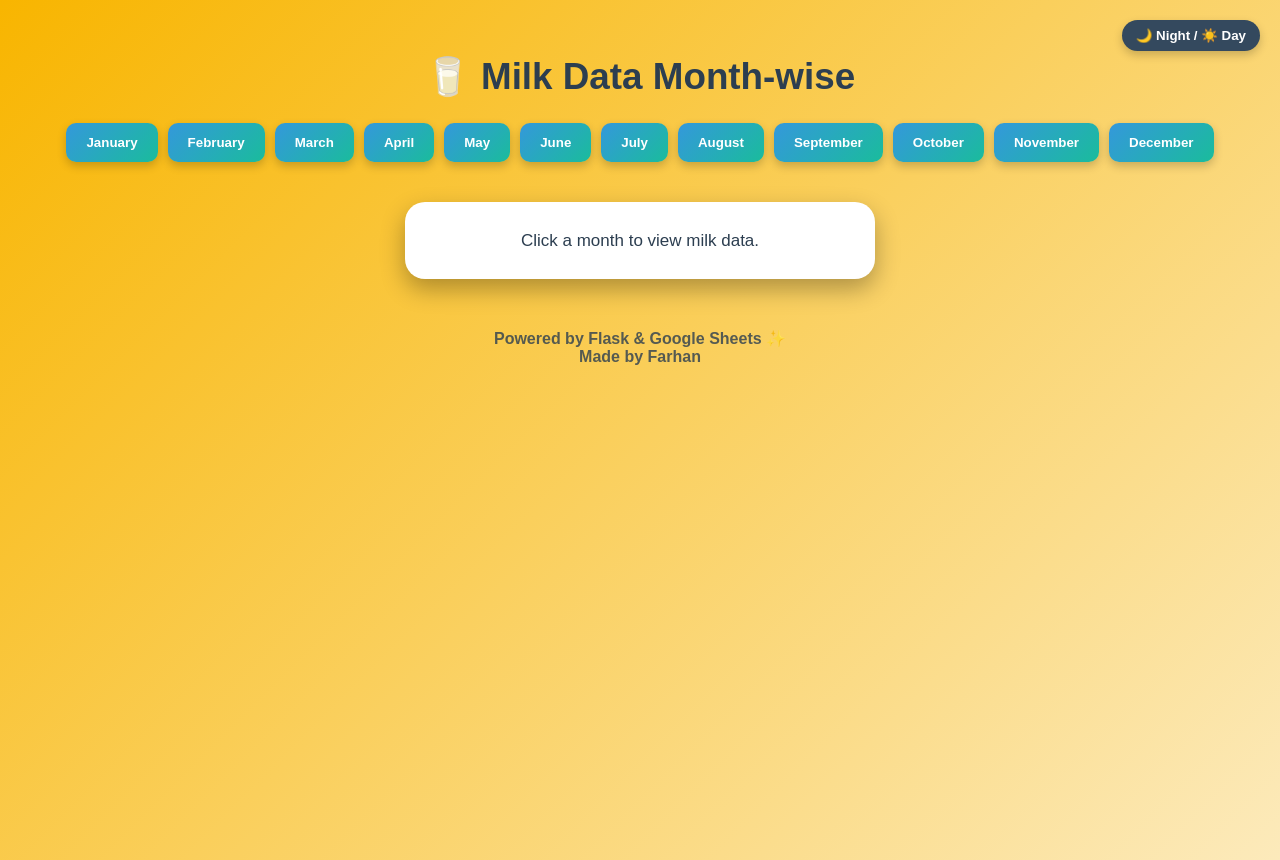
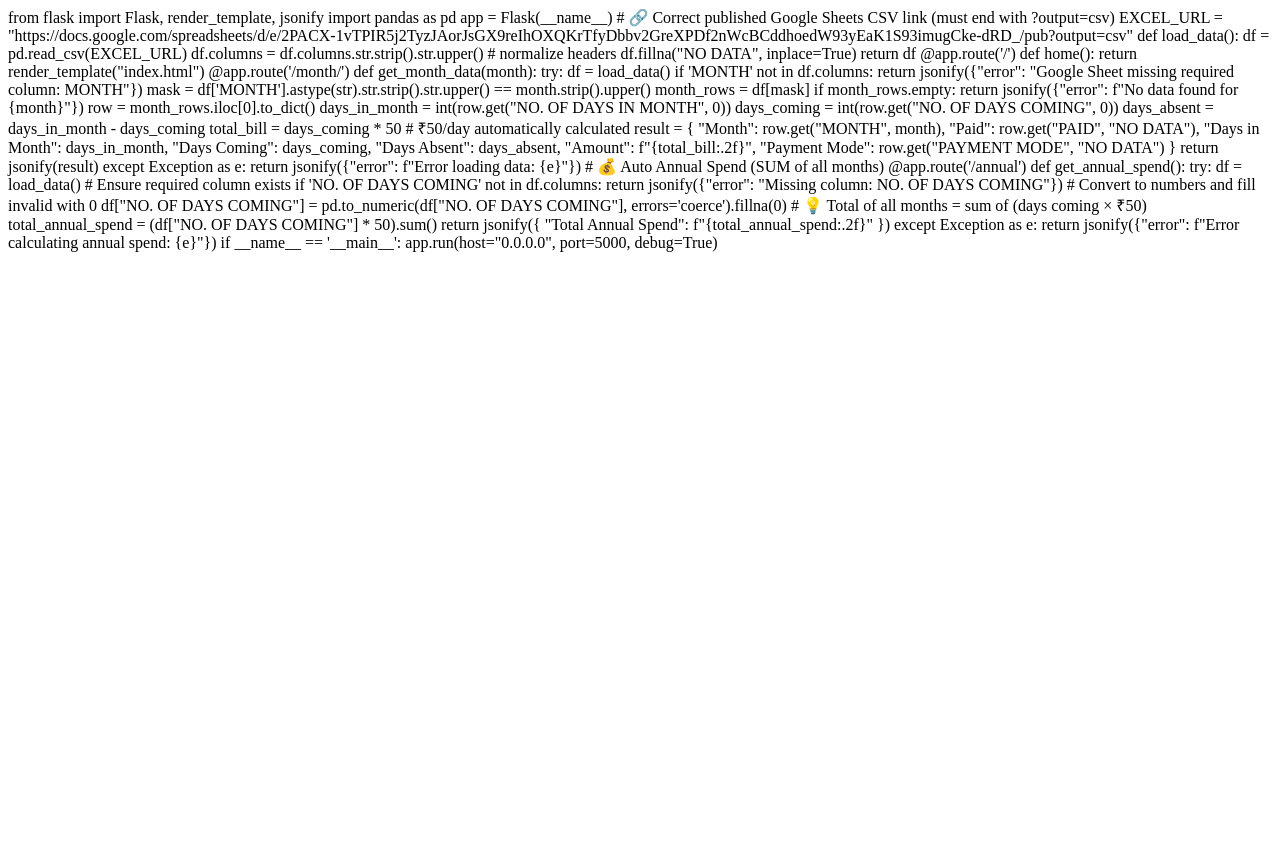
Before and after one commit to rizwiadnan1029-boop/HUBRANGE, a Flask app: page / in a window 1280 px wide. After the commit the page ends 252 px from the top, so only its background shows below. Run offline with Flask 3, Linux system fonts and the light colour scheme.

Commit message:
Update index.html

```diff
--- a/templates/index.html
+++ b/templates/index.html
@@ -1,167 +1,81 @@
-<!DOCTYPE html>
-<html lang="en">
-<head>
-    <meta charset="UTF-8">
-    <title>Milk Data Viewer</title>
-    <style>
-        :root {
-            --bg: linear-gradient(135deg, #f8b500, #fceabb);
-            --text: #2c3e50;
-            --card-bg: white;
-        }
-        body.dark {
-            --bg: linear-gradient(135deg, #0f2027, #203a43, #2c5364);
-            --text: #ecf0f1;
-            --card-bg: #1e272e;
+from flask import Flask, render_template, jsonify
+import pandas as pd
+
+app = Flask(__name__)
+
+# 🔗 Correct published Google Sheets CSV link (must end with ?output=csv)
+EXCEL_URL = "https://docs.google.com/spreadsheets/d/e/2PACX-1vTPIR5j2TyzJAorJsGX9reIhOXQKrTfyDbbv2GreXPDf2nWcBCddhoedW93yEaK1S93imugCke-dRD_/pub?output=csv"
+
+def load_data():
+    df = pd.read_csv(EXCEL_URL)
+    df.columns = df.columns.str.strip().str.upper()  # normalize headers
+    df.fillna("NO DATA", inplace=True)
+    return df
+
+@app.route('/')
+def home():
+    return render_template("index.html")
+
+@app.route('/month/<month>')
+def get_month_data(month):
+    try:
+        df = load_data()
+
+        if 'MONTH' not in df.columns:
+            return jsonify({"error": "Google Sheet missing required column: MONTH"})
+
+        mask = df['MONTH'].astype(str).str.strip().str.upper() == month.strip().upper()
+        month_rows = df[mask]
+
+        if month_rows.empty:
+            return jsonify({"error": f"No data found for {month}"})
+
+        row = month_rows.iloc[0].to_dict()
+
+        days_in_month = int(row.get("NO. OF DAYS IN MONTH", 0))
+        days_coming = int(row.get("NO. OF DAYS COMING", 0))
+        days_absent = days_in_month - days_coming
+        total_bill = days_coming * 50  # ₹50/day automatically calculated
+
+        result = {
+            "Month": row.get("MONTH", month),
+            "Paid": row.get("PAID", "NO DATA"),
+            "Days in Month": days_in_month,
+            "Days Coming": days_coming,
+            "Days Absent": days_absent,
+            "Amount": f"{total_bill:.2f}",
+            "Payment Mode": row.get("PAYMENT MODE", "NO DATA")
         }
 
-        body {
-            font-family: 'Poppins', sans-serif;
-            text-align: center;
-            margin: 0;
-            background: var(--bg);
-            min-height: 100vh;
-            padding: 30px;
-            color: var(--text);
-            transition: background 0.5s, color 0.5s;
-        }
+        return jsonify(result)
 
-        h1 {
-            font-size: 2.3em;
-            margin-bottom: 25px;
-        }
+    except Exception as e:
+        return jsonify({"error": f"Error loading data: {e}"})
 
-        #buttons {
-            display: flex;
-            flex-wrap: wrap;
-            justify-content: center;
-            gap: 10px;
-            margin-bottom: 40px;
-        }
 
-        button {
-            padding: 12px 20px;
-            border-radius: 10px;
-            border: none;
-            cursor: pointer;
-            background: linear-gradient(135deg, #3498db, #1abc9c);
-            color: white;
-            font-weight: bold;
-            box-shadow: 0 4px 10px rgba(0,0,0,0.2);
-            transition: transform 0.2s ease, background 0.3s ease;
-        }
+# 💰 Auto Annual Spend (SUM of all months)
+@app.route('/annual')
+def get_annual_spend():
+    try:
+        df = load_data()
 
-        button:hover {
-            transform: scale(1.08);
-            background: linear-gradient(135deg, #16a085, #2980b9);
-        }
+        # Ensure required column exists
+        if 'NO. OF DAYS COMING' not in df.columns:
+            return jsonify({"error": "Missing column: NO. OF DAYS COMING"})
 
-        #output {
-            background: var(--card-bg);
-            max-width: 420px;
-            margin: 0 auto;
-            border-radius: 20px;
-            padding: 25px;
-            box-shadow: 0 10px 25px rgba(0,0,0,0.3);
-            color: var(--text);
-            font-size: 17px;
-            line-height: 1.6;
-            transition: all 0.4s ease;
-        }
+        # Convert to numbers and fill invalid with 0
+        df["NO. OF DAYS COMING"] = pd.to_numeric(df["NO. OF DAYS COMING"], errors='coerce').fillna(0)
 
-        #output h2 {
-            background: linear-gradient(135deg, #e67e22, #f1c40f);
-            color: white;
-            padding: 10px 0;
-            border-radius: 10px;
-            margin-bottom: 20px;
-        }
+        # 💡 Total of all months = sum of (days coming × ₹50)
+        total_annual_spend = (df["NO. OF DAYS COMING"] * 50).sum()
 
-        footer {
-            margin-top: 50px;
-            font-weight: bold;
-            opacity: 0.8;
-        }
+        return jsonify({
+            "Total Annual Spend": f"{total_annual_spend:.2f}"
+        })
 
-        .toggle-btn {
-            position: absolute;
-            top: 20px;
-            right: 20px;
-            background: #34495e;
-            color: white;
-            border: none;
-            border-radius: 20px;
-            padding: 8px 14px;
-            cursor: pointer;
-            transition: background 0.3s;
-        }
+    except Exception as e:
+        return jsonify({"error": f"Error calculating annual spend: {e}"})
 
-        .toggle-btn:hover {
-            background: #2ecc71;
-        }
-    </style>
-</head>
-<body>
-    <button class="toggle-btn" onclick="toggleTheme()">🌙 Night / ☀️ Day</button>
 
-    <h1>🥛 Milk Data Month-wise</h1>
-
-    <div id="buttons">
-        <script>
-            const months = [
-                "January","February","March","April","May","June",
-                "July","August","September","October","November","December"
-            ];
-            months.forEach(m => {
-                document.write(`<button onclick="getData('${m}')">${m}</button>`);
-            });
-        </script>
-    </div>
-
-    <div id="output">Click a month to view milk data.</div>
-
-    <footer>
-        Powered by Flask & Google Sheets ✨
-        <div class="credit">Made by Farhan</div>
-    </footer>
-
-    <script>
-        // 🌗 Theme Toggle with Memory
-        const theme = localStorage.getItem("theme");
-        if (theme === "dark") document.body.classList.add("dark");
-
-        function toggleTheme() {
-            document.body.classList.toggle("dark");
-            localStorage.setItem("theme", document.body.classList.contains("dark") ? "dark" : "light");
-        }
-
-        // ⚡ Fast Data Fetch
-        async function getData(month) {
-            const out = document.getElementById("output");
-            out.innerHTML = `<h2>${month}</h2><div>Loading...</div>`;
-
-            try {
-                const res = await fetch(`/month/${month}`, { cache: "no-store" });
-                const data = await res.json();
-
-                if (data.error) {
-                    out.innerHTML = `<b style='color:red;'>${data.error}</b>`;
-                    return;
-                }
-
-                out.innerHTML = `
-                    <h2>${data.Month}</h2>
-                    <div><b>Paid:</b> ${data.Paid}</div>
-                    <div><b>No. of Days in Month:</b> ${data["Days in Month"]}</div>
-                    <div><b>No. of Days Coming:</b> ${data["Days Coming"]}</div>
-                    <div><b>No. of Days Absent:</b> ${data["Days Absent"]}</div>
-                    <div><b>Amount (₹50/day):</b> ₹${data.Amount}</div>
-                    <div><b>Payment Mode:</b> ${data["Payment Mode"]}</div>
-                `;
-            } catch (err) {
-                out.innerHTML = `<b style='color:red;'>Error loading data.</b>`;
-            }
-        }
-    </script>
-</body>
-</html>
+if __name__ == '__main__':
+    app.run(host="0.0.0.0", port=5000, debug=True)
```
